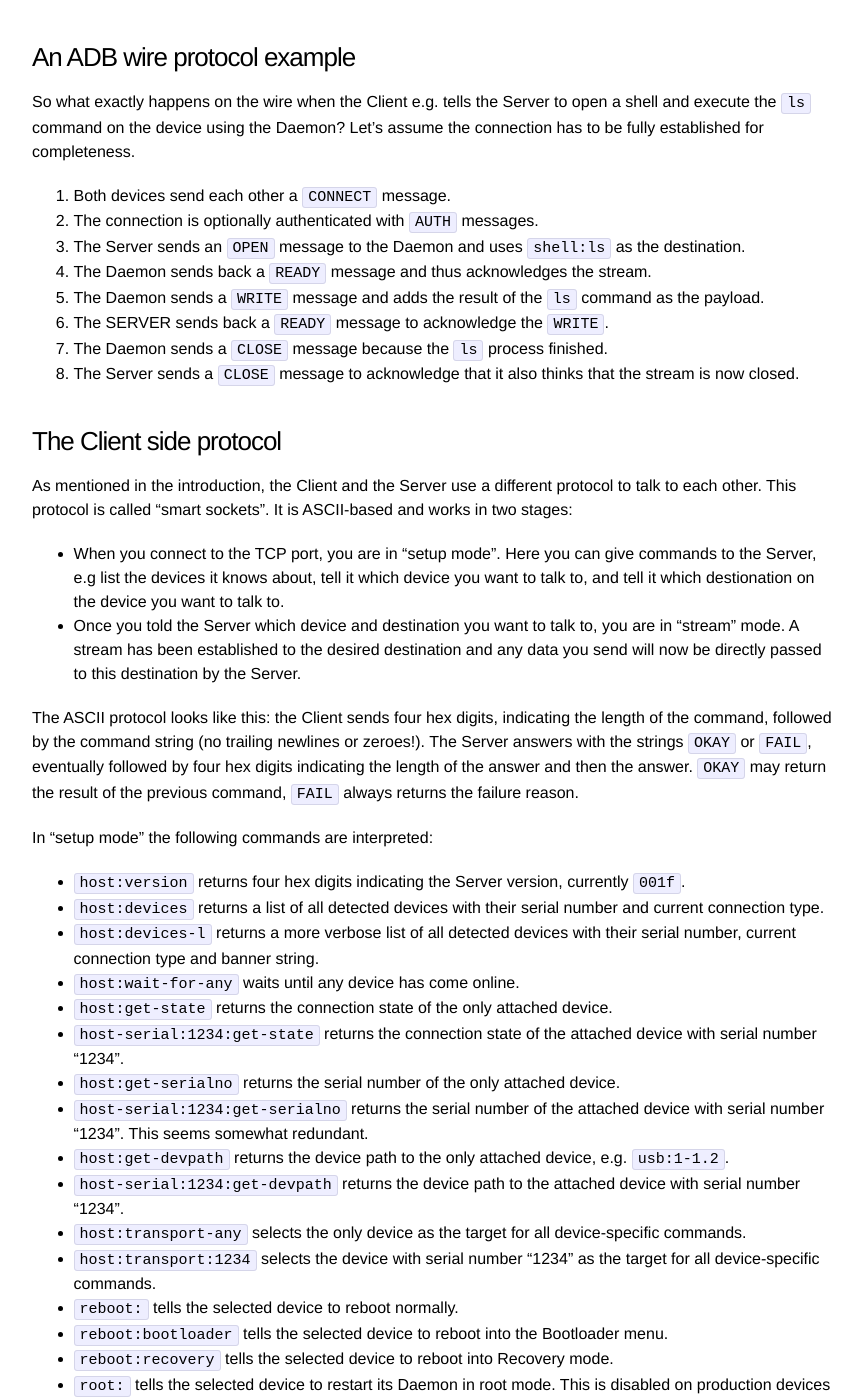
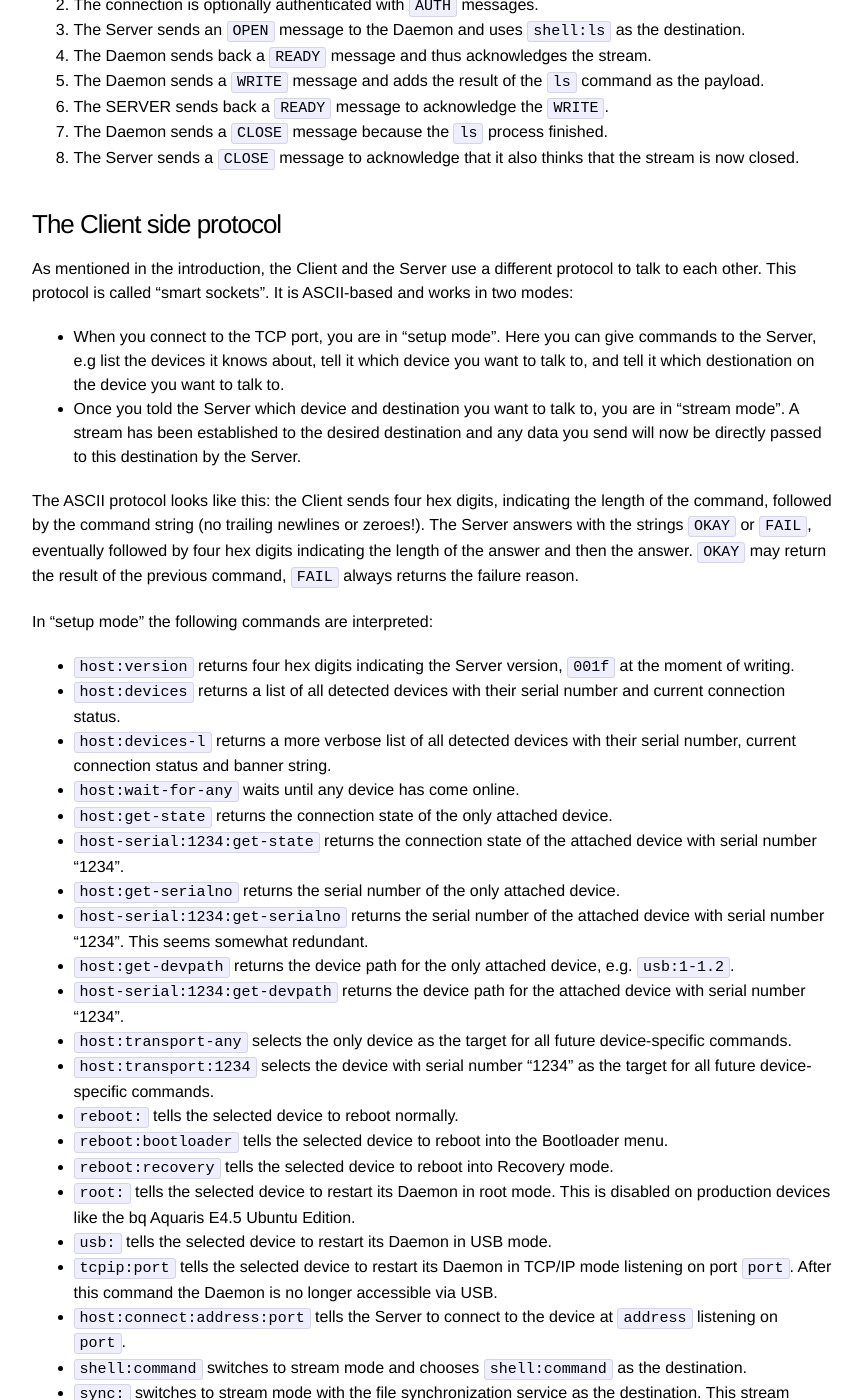
Before and after one commit to Sturmflut/sturmflut.github.io, a Jekyll site: the page built from _posts/2015-05-08-hacking-ubuntu-touch-part-4-developer-mode-and-ADB.markdown, in a window 1280 px wide and 1400 px high, scrolled down 5300 px. Shown: the whole window, without its empty margins (208-1070 px from the left). Built offline with Jekyll 4.4.1, drawn with Linux system fonts in a browser that asks for light colours; some of the changed text lies outside the part shown.

Commit message:
Corrections to post "Hacking Ubuntu Touch, Part 4: Developer mode and ADB"

```diff
--- a/_posts/2015-05-08-hacking-ubuntu-touch-part-4-developer-mode-and-ADB.markdown
+++ b/_posts/2015-05-08-hacking-ubuntu-touch-part-4-developer-mode-and-ADB.markdown
@@ -58,7 +58,7 @@ ADB stands for "Android Debug Bridge" and is the standard way to give developers
 {% endhighlight %}
 
 
-* The `/usr/bin/adbd` "Daemon" runs on the device and executes all external commands.
+* The `/usr/bin/adbd` "Daemon" runs on the device and executes all external commands it receives from the server.
 
 * The "Server" runs on the host and interfaces between the client and the daemon. Server and Daemon communicate over a binary wire protocol, usually over raw USB, but optionally also over TCP/IP.
 
@@ -70,7 +70,7 @@ Why doesn't the Client talk directly to the Daemon?
 
 * There might be more than one Client at the same time, and there would be conflicts when they try to access the same raw USB devices.
 
-* There are other ways to talk to a device than USB, and it is nice to abstract them away into the Server instead of having to implement them in every Client anew.
+* There are other ways to talk to a the Daemon than the default USB, and it is nice to abstract them away into the Server instead of having to implement them in every Client anew.
 
 
 The standard implementation for the Server and Client processes is the `adb` binary provided by the Android Open Source Project (AOSP). Actually the *same* binary implements both roles: when `adb` is executed and there is no Server running, it forks itself into the background with the command line `adb -P 5037 fork-server server`. And if you look at the AOSP source code, you will find out that the standard `adbd` Daemon and the `adb` Client/Server binaries share most of their codebase.
@@ -80,28 +80,15 @@ When the Server is forked, it scans for attached devices and running emulators a
 
 ### The ADB wire protocol
 
-The Daemon and Server talk to each other in a message-based binary wire protocol which is documented [here][aosp-adb-protocol-txt]. In short it uses messages with a 24 byte header and a variable payload. The header looks like this:
-
-
-{% highlight C %}
-struct message {
-    unsigned command;       /* command identifier constant      */
-    unsigned arg0;          /* first argument                   */
-    unsigned arg1;          /* second argument                  */
-    unsigned data_length;   /* length of payload (0 is allowed) */
-    unsigned data_crc32;    /* crc32 of data payload            */
-    unsigned magic;         /* command ^ 0xffffffff             */
-};
-{% endhighlight %}
-
+The Daemon and Server talk to each other in a message-based binary wire protocol which is documented [here][aosp-adb-protocol-txt].
 
 If something unexpected happens, like the reception of a garbled message, an unknown command or an unknown parameter, the connection is closed immediately. So you always know when you did something wrong.
 
-There are currently six commands defined, all in the form `COMMAND(arg0, arg1, payload)`, with the payload being a quoted string.
+There are currently six commands defined, all in the form `COMMAND(arg0, arg1, payload)`, with the payload usually being a string.
 
-`CONNECT(version, maxdata, "system-identity-string")` is used to tell a remote system that the sender speaks the ADB protocol and is ready. `version` specifies the maximum protocol version the sender understands, `maxdata` is the maximum message lenght it will accept, and the payload is supposed to be an identifier string in the format `<systemtype>:<serialno>:<banner>`. The `systemtype` value is either "bootloader" if the sender is in the Bootloader menu, "device" if the sender has started the Daemon normally and "host" if the sender is a Server. `serialno` and `banner` are optional and can contain additional device data, e.g. the `banner` value on a Nexus 4 is `device::ro.product.name=occam;ro.product.model=Nexus 4;ro.product.device=mako`. On the bq Aquaris E4.5 Ubuntu Edition it's currently the same value because of bug [1297927][launchpad-bug-1297927].
+`CONNECT(version, maxdata, "system-identity-string")` is used to tell a remote system that the sender speaks the ADB protocol and is ready. `version` specifies the maximum protocol version the sender understands, `maxdata` is the maximum message lenght it will accept, and the payload is supposed to be an identifier string in the format `<systemtype>:<serialno>:<banner>`. The `systemtype` value is either "bootloader" if the sender is in the Bootloader menu, "device" if the sender has started the Daemon normally or "host" if the sender is a Server. `serialno` and `banner` are optional and may contain additional device data, e.g. the `banner` value on a Nexus 4 is `device::ro.product.name=occam;ro.product.model=Nexus 4;ro.product.device=mako`. On the bq Aquaris E4.5 Ubuntu Edition it's currently exactly the same value because of bug [1297927][launchpad-bug-1297927].
 
-Both sides will send a CONNECT message to the other when the underlying connection is first establised, e.g. when the USB cable is connected and both sides run their respecitve processes.
+Both sides will send a CONNECT message to the other end when the underlying connection is first establised, e.g. when the USB cable is connected and both sides run their respecitve processes.
 
 `AUTH(type, 0, "data")` is used to authenticate the connection with RSA signatures. I am not too good at cryptography and this step seems to be optional, so if you are interested, please check the original documentation.
 
@@ -119,9 +106,9 @@ Both sides will send a CONNECT message to the other when the underlying connecti
 
 `WRITE(0, remote-id, "data")` sends a string of data to the remote side, intended for the stream identified by `remote-id`. Note that there is no `READ` command.  The current implementation seems to also use `READY` messages to acknowlede every write, but it is not defined if the acknowledgement comes as soon as the write has been received or only after the action triggered by the write has been completed.
 
-`CLOSE(local-id, remote-id, "")` closes the stream identified by `local-id` and `remote-id`.
+`CLOSE(local-id, remote-id, "")` closes the stream identified by `local-id` and `remote-id`. This is an unilateral action, both sides each have to send a `CLOSE` message for the same stream.
 
-`SYNC(online, sequence, "")` is a purely internal message and never sent across the wire, so I'll not explain it.
+`SYNC(online, sequence, "")` is a purely internal message and never sent across the wire.
 
 
 
@@ -129,7 +116,7 @@ Both sides will send a CONNECT message to the other when the underlying connecti
 
 So what exactly happens on the wire when the Client e.g. tells the Server to open a shell and execute the `ls` command on the device using the Daemon? Let's assume the connection has to be fully established for completeness.
 
-1. Both devices send each other a `CONNECT` message.
+1. Server and Daemon send each other `CONNECT` messages.
 
 2. The connection is optionally authenticated with `AUTH` messages.
 
@@ -149,21 +136,21 @@ So what exactly happens on the wire when the Client e.g. tells the Server to ope
 
 ### The Client side protocol
 
-As mentioned in the introduction, the Client and the Server use a different protocol to talk to each other. This protocol is called "smart sockets". It is ASCII-based and works in two stages:
+As mentioned in the introduction, the Client and the Server use a different protocol to talk to each other. This protocol is called "smart sockets". It is ASCII-based and works in two modes:
 
 * When you connect to the TCP port, you are in "setup mode". Here you can give commands to the Server, e.g list the devices it knows about, tell it which device you want to talk to, and tell it which destionation on the device you want to talk to.
 
-* Once you told the Server which device and destination you want to talk to, you are in "stream" mode. A stream has been  established to the desired destination and any data you send will now be directly passed to this destination by the Server.
+* Once you told the Server which device and destination you want to talk to, you are in "stream mode". A stream has been established to the desired destination and any data you send will now be directly passed to this destination by the Server.
 
 The ASCII protocol looks like this: the Client sends four hex digits, indicating the length of the command, followed by the command string (no trailing newlines or zeroes!). The Server answers with the strings `OKAY` or `FAIL`, eventually followed by four hex digits indicating the length of the answer and then the answer. `OKAY` may return the result of the previous command, `FAIL` always returns the failure reason.
 
 In "setup mode" the following commands are interpreted:
 
-* `host:version` returns four hex digits indicating the Server version, currently `001f`.
+* `host:version` returns four hex digits indicating the Server version, `001f` at the moment of writing.
 
-* `host:devices` returns a list of all detected devices with their serial number and current connection type.
+* `host:devices` returns a list of all detected devices with their serial number and current connection status.
 
-* `host:devices-l` returns a more verbose list of all detected devices with their serial number, current connection type and banner string.
+* `host:devices-l` returns a more verbose list of all detected devices with their serial number, current connection status and banner string.
 
 * `host:wait-for-any` waits until any device has come online.
 
@@ -175,13 +162,13 @@ In "setup mode" the following commands are interpreted:
 
 * `host-serial:1234:get-serialno` returns the serial number of the attached device with serial number "1234". This seems somewhat redundant.
 
-* `host:get-devpath` returns the device path to the only attached device, e.g. `usb:1-1.2`.
+* `host:get-devpath` returns the device path for the only attached device, e.g. `usb:1-1.2`.
 
-* `host-serial:1234:get-devpath` returns the device path to the attached device with serial number "1234".
+* `host-serial:1234:get-devpath` returns the device path for the attached device with serial number "1234".
 
-* `host:transport-any` selects the only device as the target for all device-specific commands.
+* `host:transport-any` selects the only device as the target for all future device-specific commands.
 
-* `host:transport:1234` selects the device with serial number "1234" as the target for all device-specific commands.
+* `host:transport:1234` selects the device with serial number "1234" as the target for all future device-specific commands.
 
 * `reboot:` tells the selected device to reboot normally.
 
@@ -193,15 +180,17 @@ In "setup mode" the following commands are interpreted:
 
 * `usb:` tells the selected device to restart its Daemon in USB mode.
 
-* `tcpip:port` tells the selected device to restart its Daemon in TCP/IP mode listening on port `port`. After you do this, ADB is no longer accessible via USB.
+* `tcpip:port` tells the selected device to restart its Daemon in TCP/IP mode listening on port `port`. After this command the Daemon is no longer accessible via USB.
 
-* `host:connect:address:port` tells the Server to connect to the device at `address` listening on port `port`.
+* `host:connect:address:port` tells the Server to connect to the device at `address` listening on `port`.
 
 * `shell:command` switches to stream mode and chooses `shell:command` as the destination.
 
-* `sync:` switches to stream mode, the destination is the file synchronization service. This stream mode has its own sub-commands like `STAT`, `SEND` and `RECV`.
+* `sync:` switches to stream mode with the file synchronization service as the destination. This stream mode has its own sub-commands like `STAT`, `SEND` and `RECV`.
 
 * `host:forward:local-port;remote-port` tells the Server to create a TCP/IP port forwarding between local port `local-port` and remote port `remote-port`.
+
+There might be other commands as well.
 
 
 
@@ -274,9 +263,9 @@ Daemon> OKAYDocuments  Downloads  Music  Pictures  Videos
 
 ### Client command line
 
-Luckily you don't ever have to care about these two protocols because there is a client binary which has parameters for most functionality. The following part lists the most important ones.
+Luckily you don't ever have to care about these two protocols because there is a client binary which has parameters for most functionality. The following part lists the most important ones. Some commands directly map to a Client protocol command, others have been implemented via the `shell` destination.
 
-The `-s` parameter can be used to specify the serial number of the device when more than one is present.
+The `-s` parameter must be used to specify the serial number of the intended device when more than one is present.
 
 Start or kill the local ADB server (the client will automatically try to start one if it doesn't find one):
 
```
Also changed, not shown: other parts of _posts/2015-05-08-hacking-ubuntu-touch-part-4-developer-mode-and-ADB.markdown (+1 -1 lines).
